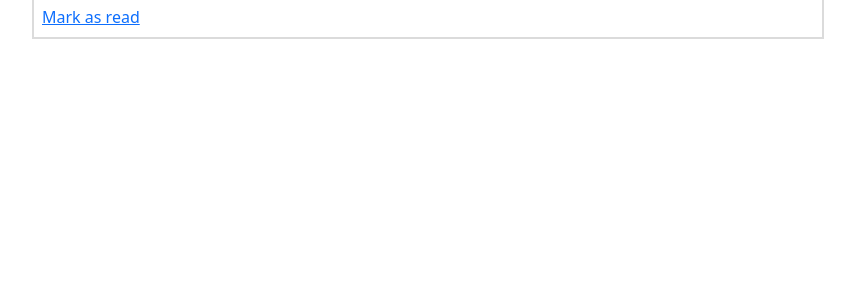
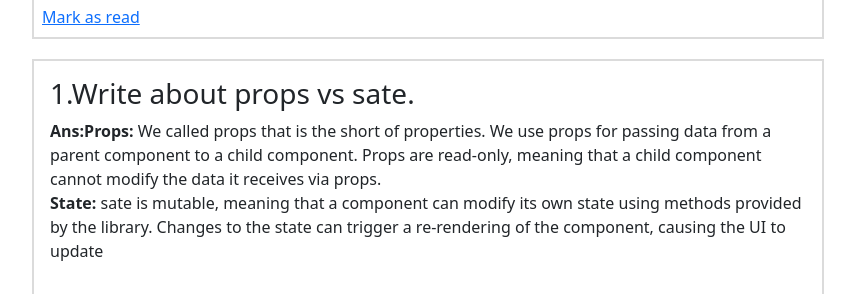
Before and after one commit to keyamoni05866/assignment-8, a React (Vite) app: page / in a window 1280 px wide. Shown: the part 2390-2684 px from the top of the page, without its empty margins (80-935 px from the left). Before the commit the page ends 2449 px from the top, so only its background shows below. Built offline with nearby package versions, Linux system fonts and the light colour scheme.

Commit message:
first question answer added

```diff
--- a/src/App.css
+++ b/src/App.css
@@ -44,7 +44,9 @@
   display: grid;
   grid-template-columns: 3fr 1fr;
 }
-
+.Answer-container{
+  border:  2px solid rgba(17, 17, 17, 0.15);
+}
 @media screen and (max-width: 686px){
   .container{
     display: grid;
--- a/src/App.jsx
+++ b/src/App.jsx
@@ -6,9 +6,12 @@ import Blog from './component/Blog/Blog';
 import Bookmarked from './component/Bookmarked/Bookmarked';
 import { ToastContainer, toast } from 'react-toastify';
 import 'react-toastify/dist/ReactToastify.css';
+import Answer from './component/Question-Answer/Answer';
 function App() {
   const [blogs, setBlogs] = useState([]);
   const [bookmark, setBookmark] = useState([]);
+  const [addTime, setAddTime] = useState(0)
+
   useEffect(()=>{
     fetch("data.json")
     .then(res => res.json())
@@ -26,7 +29,10 @@ function App() {
     }
 
 }
-
+ const handleforTime =(time) =>{
+       const newAddTime = +time + addTime;
+       setAddTime(newAddTime);
+ }
   return (
     <div className="App">
        <div className="header  m-auto mb-3 ">
@@ -36,14 +42,21 @@ function App() {
       <div className="container">
         <div className="blog">
           {
-            blogs.map(blog=> <Blog blog={blog} key={blog.id} handleForBookmarked={handleForBookmarked} ></Blog> )
+            blogs.map(blog=> <Blog blog={blog} key={blog.id}
+              handleForBookmarked={handleForBookmarked}
+              handleforTime={handleforTime}
+              ></Blog> )
           }
 
         </div>
         <div className="bookmark">
-           <Bookmarked  bookmark={bookmark} key={bookmark.id}></Bookmarked>
+           <Bookmarked  bookmark={bookmark} addTime={addTime} key={bookmark.id} ></Bookmarked>
         </div>
+        <div className="Answer-container">
+      <Answer></Answer>
       </div>
+      </div>
+
       <ToastContainer></ToastContainer>
       </div>
 
--- a/src/component/Blog/Blog.jsx
+++ b/src/component/Blog/Blog.jsx
@@ -3,9 +3,13 @@ import './Blog.css'
 import { FontAwesomeIcon } from '@fortawesome/react-fontawesome'
 import { faBookmark } from '@fortawesome/free-solid-svg-icons'
 const Blog = (props) => {
-    console.log(props)
+
     const {title, authorName,coverImage,authorImage, publishDate,readTime} = props.blog
-   const handleForBookmarked = props.handleForBookmarked
+   const handleForBookmarked = props.handleForBookmarked;
+   const handleforTime = props.handleforTime;
+
+
+
     return (
         <div>
             <div className="blog-container">
@@ -25,7 +29,6 @@ const Blog = (props) => {
                     <div className="read-time m-3">
                       <p className=""> {readTime} min read
                   <FontAwesomeIcon onClick={() => handleForBookmarked(props.blog)} icon={faBookmark } />
-
                       </p>
                     </div>
 
@@ -34,7 +37,9 @@ const Blog = (props) => {
                 <h1 className="fs-3">{title}</h1>
                 </div>
                <div className="m-2">
-               <a href="#" >Mark as read</a>
+               <a href="#"
+               onClick={ () => handleforTime(props.blog)}
+               >Mark as read</a>
                </div>
             </div>
 
--- a/src/component/Bookmarked/Bookmarked.jsx
+++ b/src/component/Bookmarked/Bookmarked.jsx
@@ -1,12 +1,12 @@
 import React from 'react';
 import "./Bookmarked.css"
-const Bookmarked = ( {bookmark}) => {
- console.log(bookmark)
+const Bookmarked = ({bookmark},{addTime}) => {
+console.log(addTime)
 
     return (
         <div className="sidebar">
            <div className="time ms-3 ">
-           <h1 className="fs-6">Spent time on read : </h1>
+           {/* <h1 className="fs-6">Spent time on read : {addTime} min </h1> */}
 
            </div>
            <div className="bookmarked">
--- /dev/null
+++ b/src/component/Question-Answer/Answer.css
@@ -0,0 +1,3 @@
+/* .Answer{
+    border:  2px solid rgba(17, 17, 17, 0.15);
+} */
--- /dev/null
+++ b/src/component/Question-Answer/Answer.jsx
@@ -0,0 +1,14 @@
+import React from 'react';
+
+const Answer = () => {
+    return (
+        <div className="Answer p-3">
+          <h3>1.Write about props vs sate.</h3>
+         <p className="mb-0"><span className="fw-bold fs-6 ">Ans:</span><span className="fw-bold fs-6">Props:</span> We called props that is the short of properties. We use props for passing data from a parent component to a child component. Props are read-only, meaning that a child component cannot modify the data it receives via props.
+         </p>
+         <p ><span className="fw-bold fs-6">State:</span> sate is mutable, meaning that a component can modify its own state using methods provided by the library. Changes to the state can trigger a re-rendering of the component, causing the UI to update</p>
+        </div>
+    );
+};
+
+export default Answer;
```
Also changed, not shown: public/data.json (line endings or trailing spaces).
